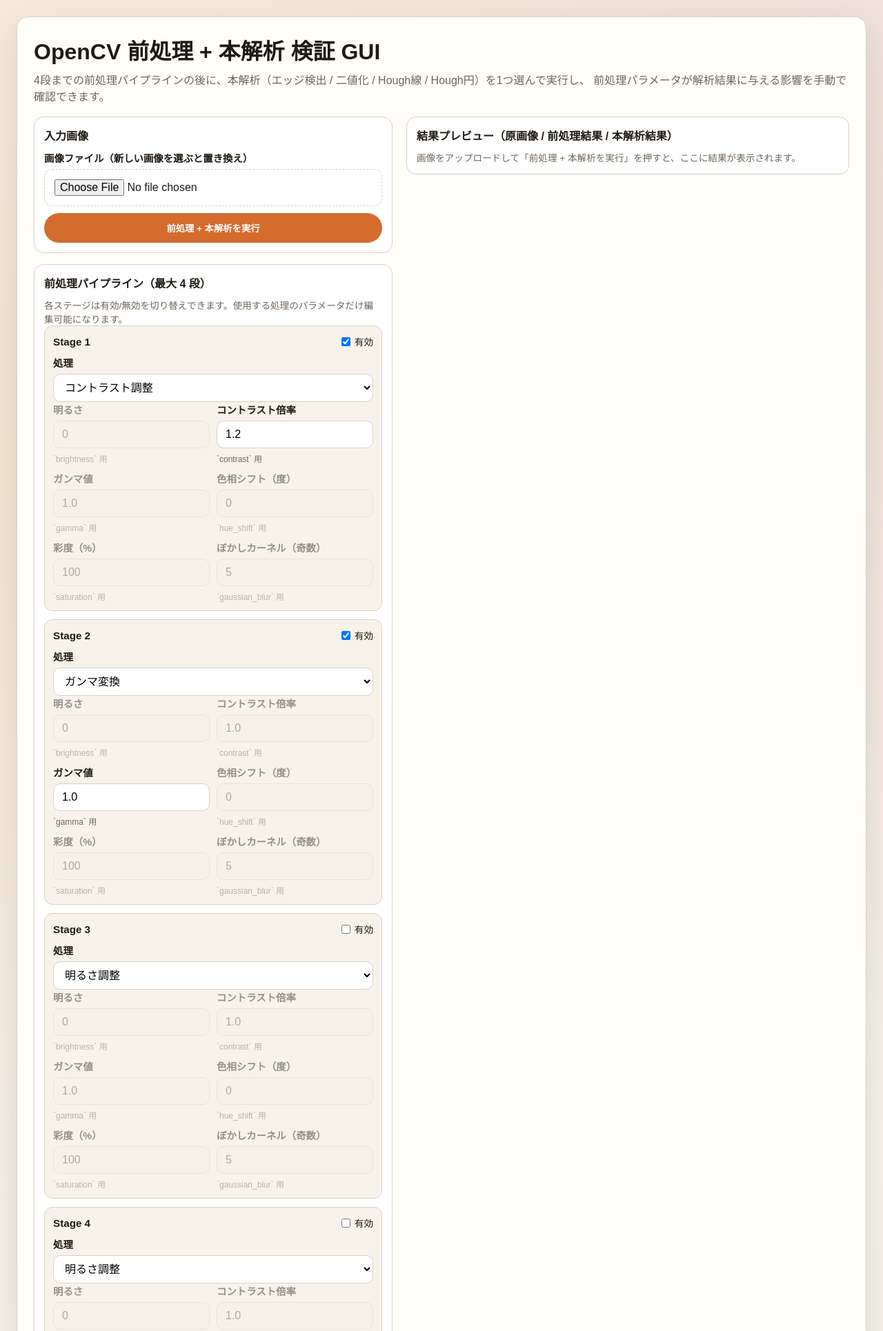
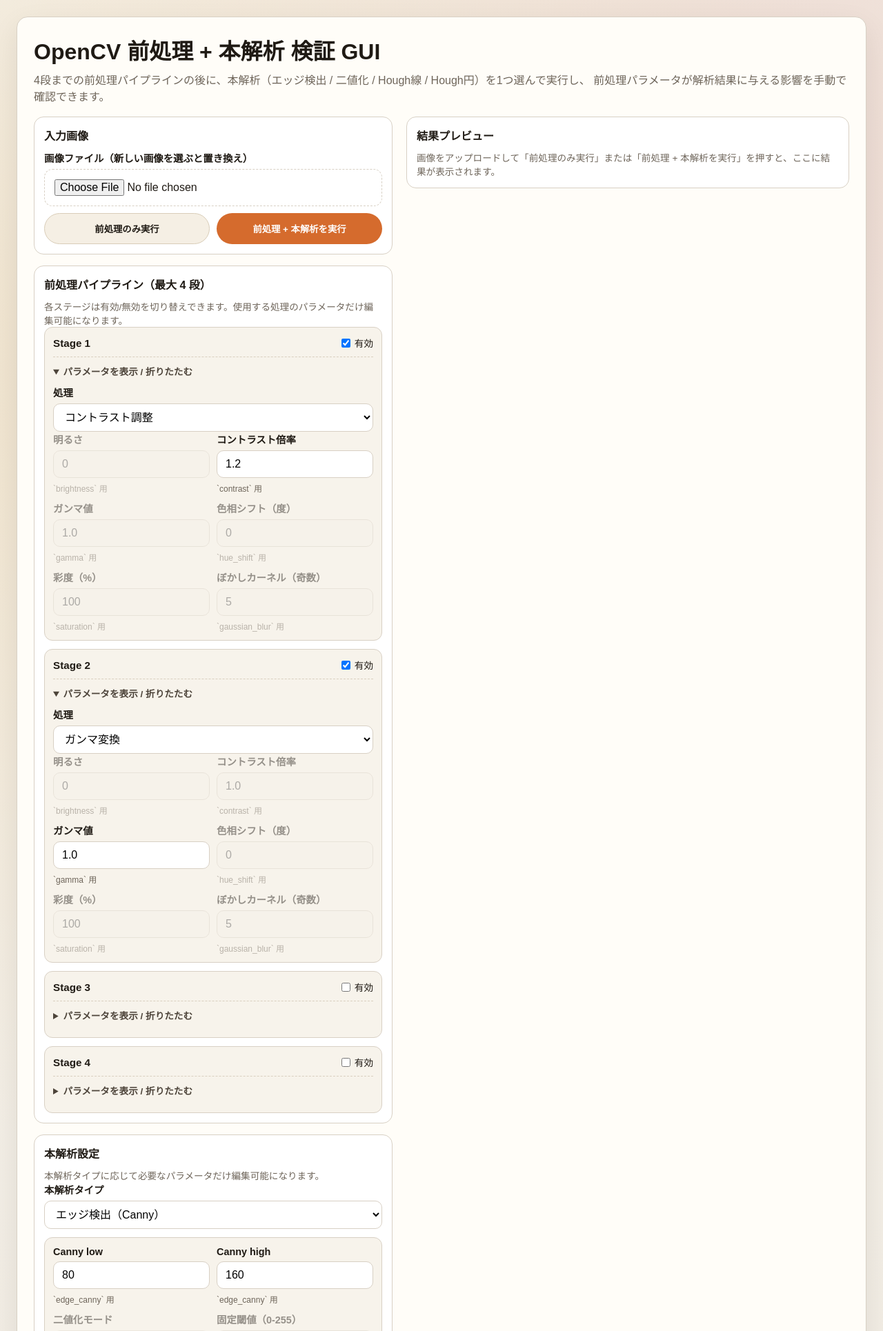
Before and after one commit to macken88/image_processing, a Flask app: page / in a window 1280 px wide. Shown: the top 1930 px of the page at 69% size. Run offline with Flask 3, Linux system fonts and the light colour scheme.

Commit message:
Split execution buttons and add collapsible stage params

```diff
--- a/main.py
+++ b/main.py
@@ -742,6 +742,12 @@ def serialize_analysis_result(raw: dict[str, object], *, layout_class: str) -> d
     }
 
 
+def normalize_submit_action(value: str) -> str:
+    if value in {"pipeline_only", "pipeline_and_analysis"}:
+        return value
+    return "pipeline_and_analysis"
+
+
 def run_analysis(image: np.ndarray, settings: dict[str, int | float | str]) -> dict[str, object]:
     analysis_type = str(settings["analysis_type"])
     if analysis_type == "edge_canny":
@@ -785,6 +791,7 @@ def process_image():
 
     pipeline_stages = parse_pipeline_stages(request.form)
     analysis_settings = parse_analysis_settings(request.form)
+    submit_action = normalize_submit_action(str(request.form.get("submit_action", "pipeline_and_analysis")))
 
     file = request.files.get("image")
     has_new_upload = file is not None and file.filename != ""
@@ -816,13 +823,19 @@ def process_image():
         preprocessed_image, executed_steps, stage_previews = run_pipeline(original, pipeline_stages)
         is_landscape = original.shape[1] >= original.shape[0]
         layout_class = "stack-vertical" if is_landscape else "stack-horizontal"
-
-        analysis_raw = run_analysis(preprocessed_image, analysis_settings)
-        analysis = serialize_analysis_result(analysis_raw, layout_class=layout_class)
+        analysis: dict[str, object] | None = None
+        if submit_action == "pipeline_and_analysis":
+            analysis_raw = run_analysis(preprocessed_image, analysis_settings)
+            analysis = serialize_analysis_result(analysis_raw, layout_class=layout_class)
+            analysis_input_gray = to_gray(preprocessed_image)
+            analysis["input_gray_src"] = encode_image_data_url(analysis_input_gray)
+            analysis["input_gray_label"] = "解析前グレースケール画像"
+            analysis["input_gray_info"] = summarize_image(analysis_input_gray)
 
         result = {
             "filename": filename,
             "used_cached_image": not has_new_upload,
+            "submit_action": submit_action,
             "original_src": encode_image_data_url(original),
             "final_src": encode_image_data_url(preprocessed_image),
             "executed_steps": executed_steps,
--- a/templates/index.html
+++ b/templates/index.html
@@ -60,6 +60,11 @@
       .section h2 { margin: 0 0 10px; font-size: 1rem; }
       .hint { font-size: 0.85rem; color: var(--muted); }
       .top-actions { display: grid; gap: 10px; margin-top: 10px; }
+      .button-row {
+        display: grid;
+        grid-template-columns: repeat(2, minmax(0, 1fr));
+        gap: 10px;
+      }
       .cache-note {
         margin-top: 10px;
         padding: 10px 12px;
@@ -104,6 +109,18 @@
         margin-bottom: 10px;
       }
       .stage-title { font-weight: 700; font-size: 0.95rem; }
+      .stage-details {
+        margin-top: 8px;
+        border-top: 1px dashed #d9cfbf;
+        padding-top: 10px;
+      }
+      .stage-details summary {
+        cursor: pointer;
+        font-weight: 700;
+        font-size: 0.85rem;
+        color: #4d443a;
+        margin-bottom: 10px;
+      }
       .toggle {
         display: inline-flex;
         align-items: center;
@@ -136,6 +153,11 @@
         color: var(--accent-ink);
         width: 100%;
       }
+      .button-secondary {
+        background: #f5efe4;
+        color: var(--ink);
+        border: 1px solid #d9cdb8;
+      }
       .error {
         border-radius: 12px;
         padding: 12px 14px;
@@ -158,7 +180,7 @@
         display: grid;
         gap: 16px;
       }
-      .preview-grid.stack-horizontal { grid-template-columns: repeat(3, minmax(0, 1fr)); }
+      .preview-grid.stack-horizontal { grid-template-columns: repeat(auto-fit, minmax(220px, 1fr)); }
       .preview-grid.stack-vertical { grid-template-columns: 1fr; }
       .thumb-grid.stack-horizontal { grid-template-columns: repeat(2, minmax(0, 1fr)); }
       .thumb-grid.stack-vertical { grid-template-columns: 1fr; }
@@ -263,7 +285,10 @@
               <div class="cache-note">前回画像を保持中: <strong>{{ cached_filename }}</strong>（未選択で実行するとこれを再利用）</div>
               {% endif %}
               <div class="top-actions">
-                <button type="submit">前処理 + 本解析を実行</button>
+                <div class="button-row">
+                  <button type="submit" name="submit_action" value="pipeline_only" class="button-secondary">前処理のみ実行</button>
+                  <button type="submit" name="submit_action" value="pipeline_and_analysis">前処理 + 本解析を実行</button>
+                </div>
               </div>
             </div>
 
@@ -279,6 +304,8 @@
                       <input type="checkbox" name="{{ stage.prefix }}_enabled" data-stage-enabled {% if stage.enabled %}checked{% endif %} />有効
                     </label>
                   </div>
+                  <details class="stage-details" {% if stage.enabled %}open{% endif %}>
+                    <summary>パラメータを表示 / 折りたたむ</summary>
 
                     <div class="field">
                       <label for="{{ stage.prefix }}_operation">処理</label>
@@ -321,6 +348,7 @@
                         <small>`gaussian_blur` 用</small>
                       </div>
                     </div>
+                  </details>
                 </div>
                 {% endfor %}
               </div>
@@ -445,7 +473,7 @@
 
           <section class="column">
             <div class="section">
-              <h2>結果プレビュー（原画像 / 前処理結果 / 本解析結果）</h2>
+              <h2>結果プレビュー</h2>
               {% if result %}
               <div class="image-grid preview-grid {{ result.preview_layout_class }}">
                 <div class="image-card">
@@ -456,20 +484,30 @@
                   <h3>前処理結果（本解析入力）</h3>
                   <img src="{{ result.final_src }}" alt="前処理結果プレビュー" />
                 </div>
+                {% if result.analysis %}
+                <div class="image-card">
+                  <h3>{{ result.analysis.input_gray_label }}</h3>
+                  <img src="{{ result.analysis.input_gray_src }}" alt="解析前グレースケール画像プレビュー" />
+                </div>
                 <div class="image-card">
                   <h3>{{ result.analysis.main_output_label }}</h3>
                   <img src="{{ result.analysis.main_output_src }}" alt="本解析結果プレビュー" />
                 </div>
+                {% endif %}
               </div>
               {% if result.used_cached_image %}
               <p class="hint" style="margin-top:10px;">前回アップロード画像を再利用して実行しました。</p>
               {% endif %}
+              {% if not result.analysis %}
+              <p class="hint" style="margin-top:10px;">今回は「前処理のみ実行」を選択したため、本解析は実行していません。</p>
+              {% endif %}
               {% else %}
-              <p class="hint">画像をアップロードして「前処理 + 本解析を実行」を押すと、ここに結果が表示されます。</p>
+              <p class="hint">画像をアップロードして「前処理のみ実行」または「前処理 + 本解析を実行」を押すと、ここに結果が表示されます。</p>
               {% endif %}
             </div>
 
             {% if result %}
+            {% if result.analysis %}
             <div class="section">
               <h2>本解析結果サマリ</h2>
               <div class="status-pill {% if result.analysis.status == 'no_detection' %}warn{% endif %}">
@@ -517,6 +555,7 @@
               <p class="hint">この本解析タイプには補助画像はありません。</p>
               {% endif %}
             </div>
+            {% endif %}
 
             <div class="section">
               <h2>前処理の実行ステップ</h2>
@@ -534,7 +573,9 @@
                 {% endfor %}
               </ol>
               {% else %}
-              <p class="hint">有効な前処理ステージがないため、原画像がそのまま本解析に入力されています。</p>
+              <p class="hint">
+                有効な前処理ステージがないため、原画像がそのまま{% if result.analysis %}本解析に入力{% else %}前処理結果{% endif %}として扱われています。
+              </p>
               {% endif %}
             </div>
 
@@ -576,8 +617,10 @@
                     <dt>{{ key }}</dt>
                     <dd>{{ value }}</dd>
                     {% endfor %}
+                    {% if result.analysis %}
                     <dt>本解析主結果</dt>
                     <dd>{{ result.analysis.main_output_info.size }} / ch={{ result.analysis.main_output_info.channels }} / {{ result.analysis.main_output_info.dtype }}</dd>
+                    {% endif %}
                   </dl>
                 </div>
               </div>
```
Lines whose indentation alone changed are shown as unchanged.
